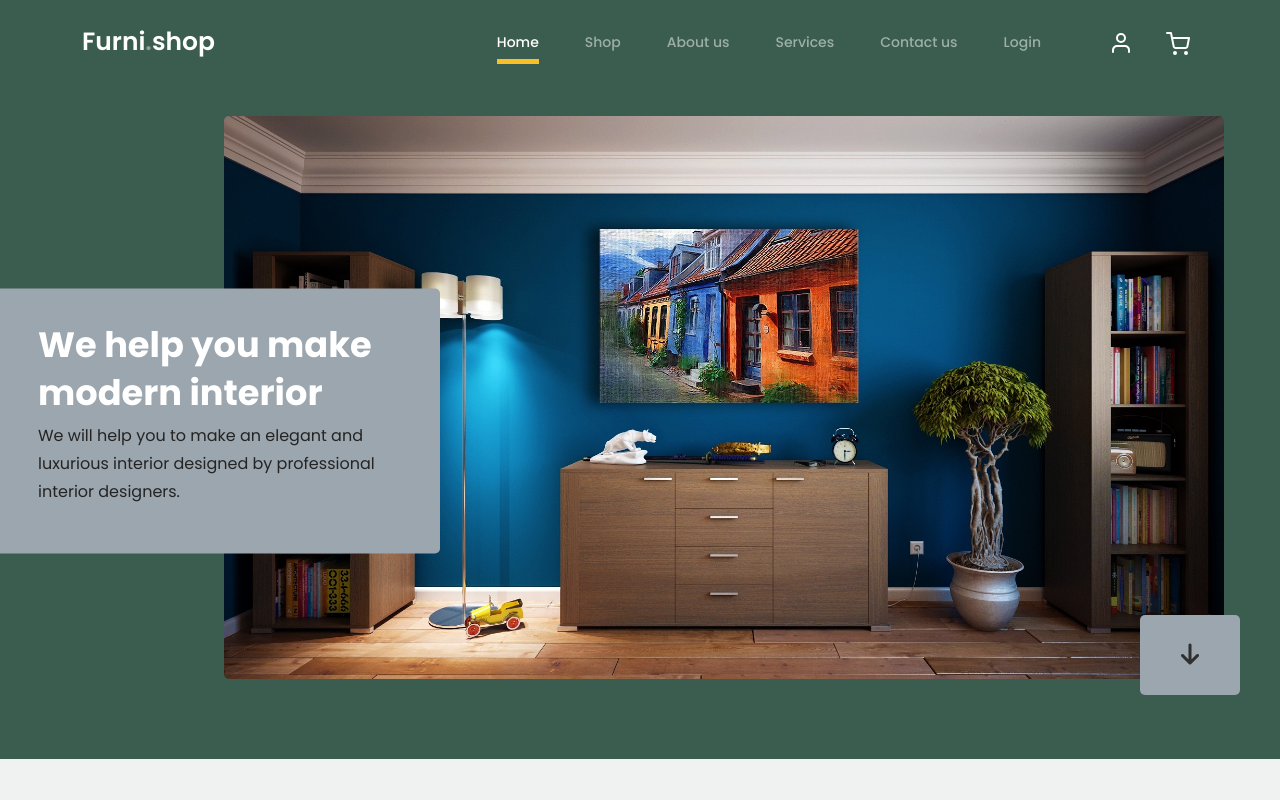
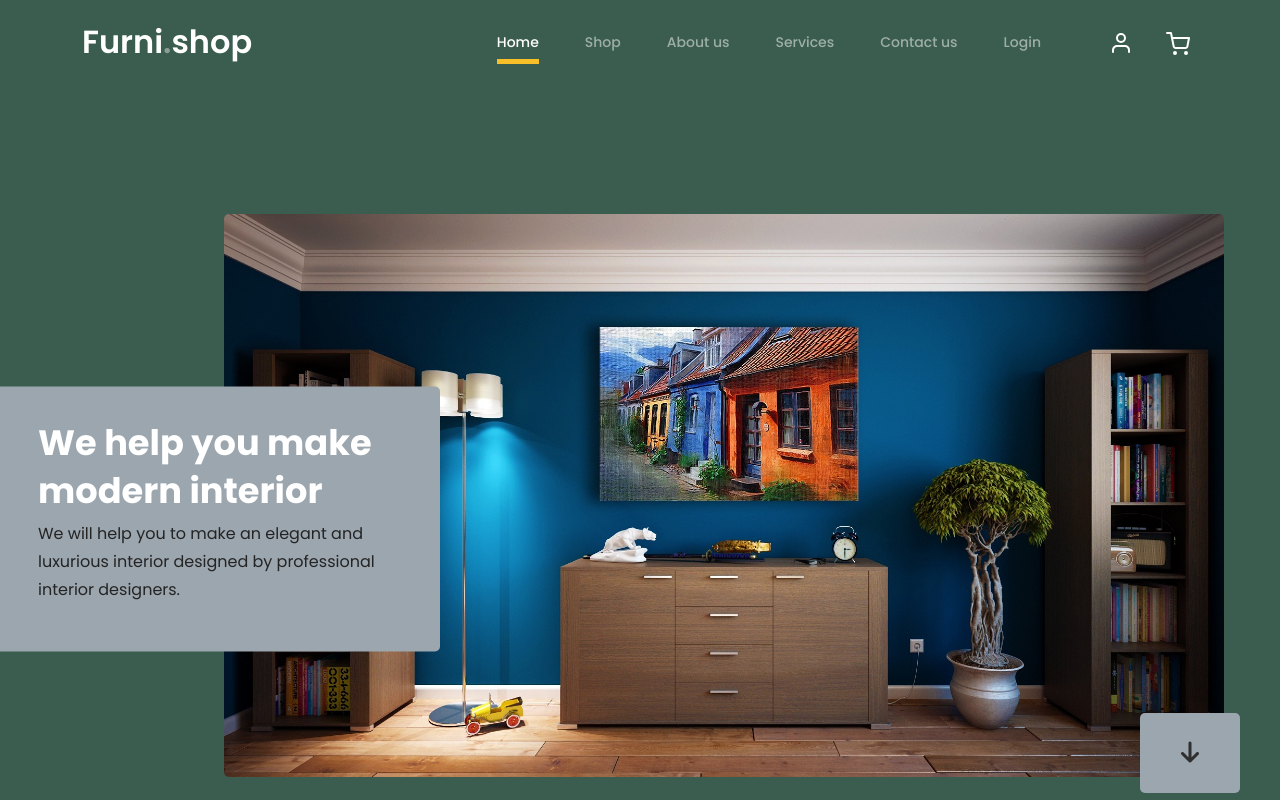
Before and after one commit to Rakib7425/broomees_assignment_NS, a plain HTML site: page index.html in a window 1280 px wide. Shown: the top 800 px of the page. Drawn offline with Linux system fonts and the light colour scheme.

Commit message:
modified:   css/style.css

```diff
--- a/css/style.css
+++ b/css/style.css
@@ -1,12 +1,11 @@
-@import url("https://fonts.googleapis.com/css2?family=Poppins:wght@400;500;600;700;800&display=swap");
-
+@import url("https://fonts.googleapis.com/css2?family=Inter:wght@400;500;600;700;800&display=swap");
 body {
 	overflow-x: hidden;
 	position: relative;
 }
 
 body {
-	font-family: "Poppins", sans-serif;
+	font-family: "Inter", sans-serif;
 	font-weight: 400;
 	line-height: 28px;
 	color: #6a6a6a;
@@ -33,11 +32,10 @@ a.more {
 .custom-navbar {
 	background: #3b5d50 !important;
 	padding-top: 20px;
-	width: 100vw;
 	padding-bottom: 20px;
 }
 .custom-navbar .navbar-brand {
-	font-size: 25px;
+	font-size: 32px;
 	font-weight: 600;
 }
 .custom-navbar .navbar-brand > span {
@@ -118,10 +116,17 @@ a.more {
 
 .hero {
 	background: #3b5d50;
+	/* padding: calc(4rem - 30px) 0 0rem 0; */
 }
 @media (min-width: 768px) {
+	.hero {
+		padding: calc(4rem - 30px) 0 4rem 0;
+	}
 }
 @media (min-width: 992px) {
+	.hero {
+		padding: calc(8rem - 30px) 0 8rem 0;
+	}
 }
 .hero .intro-excerpt {
 	position: relative;
```
